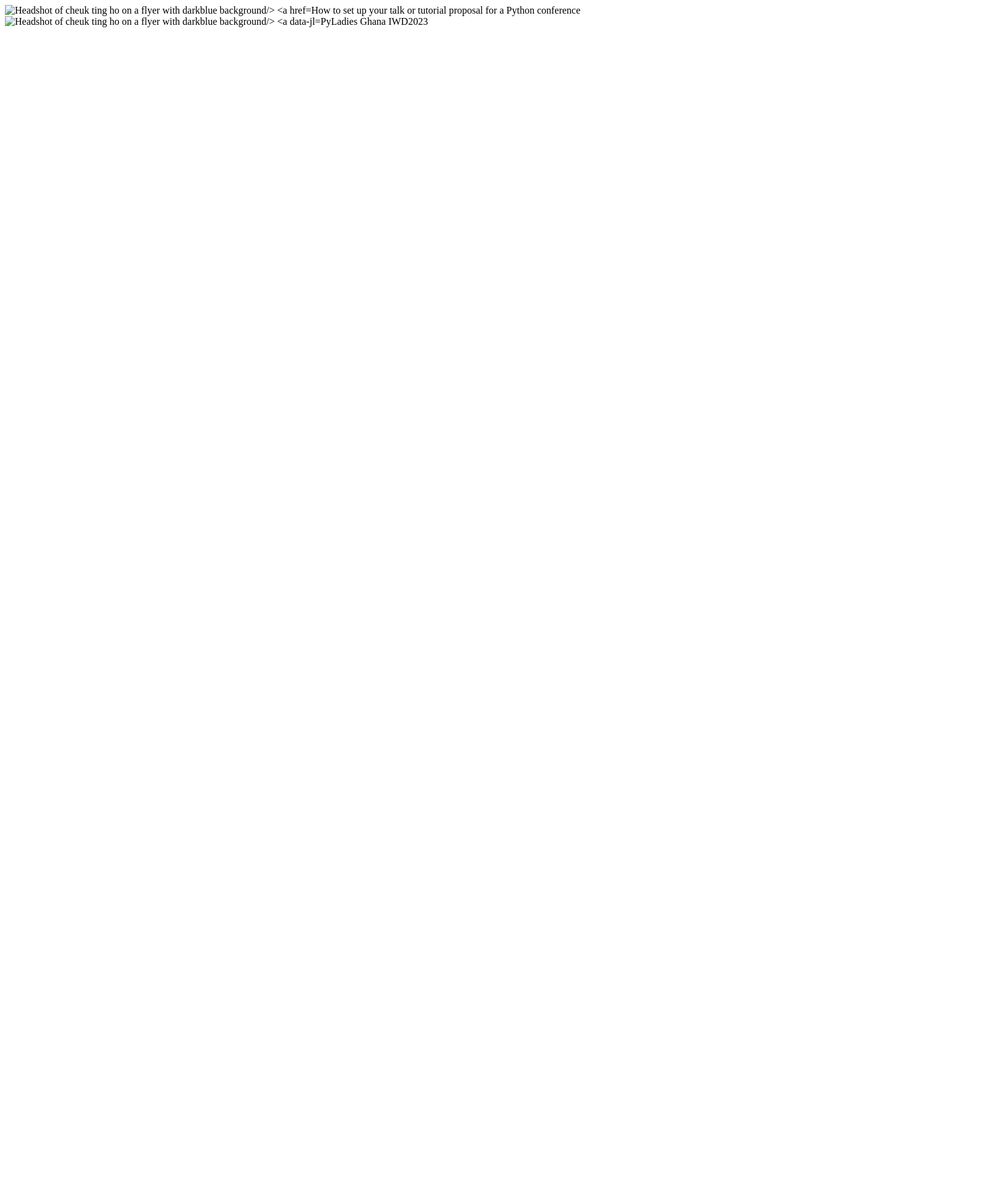
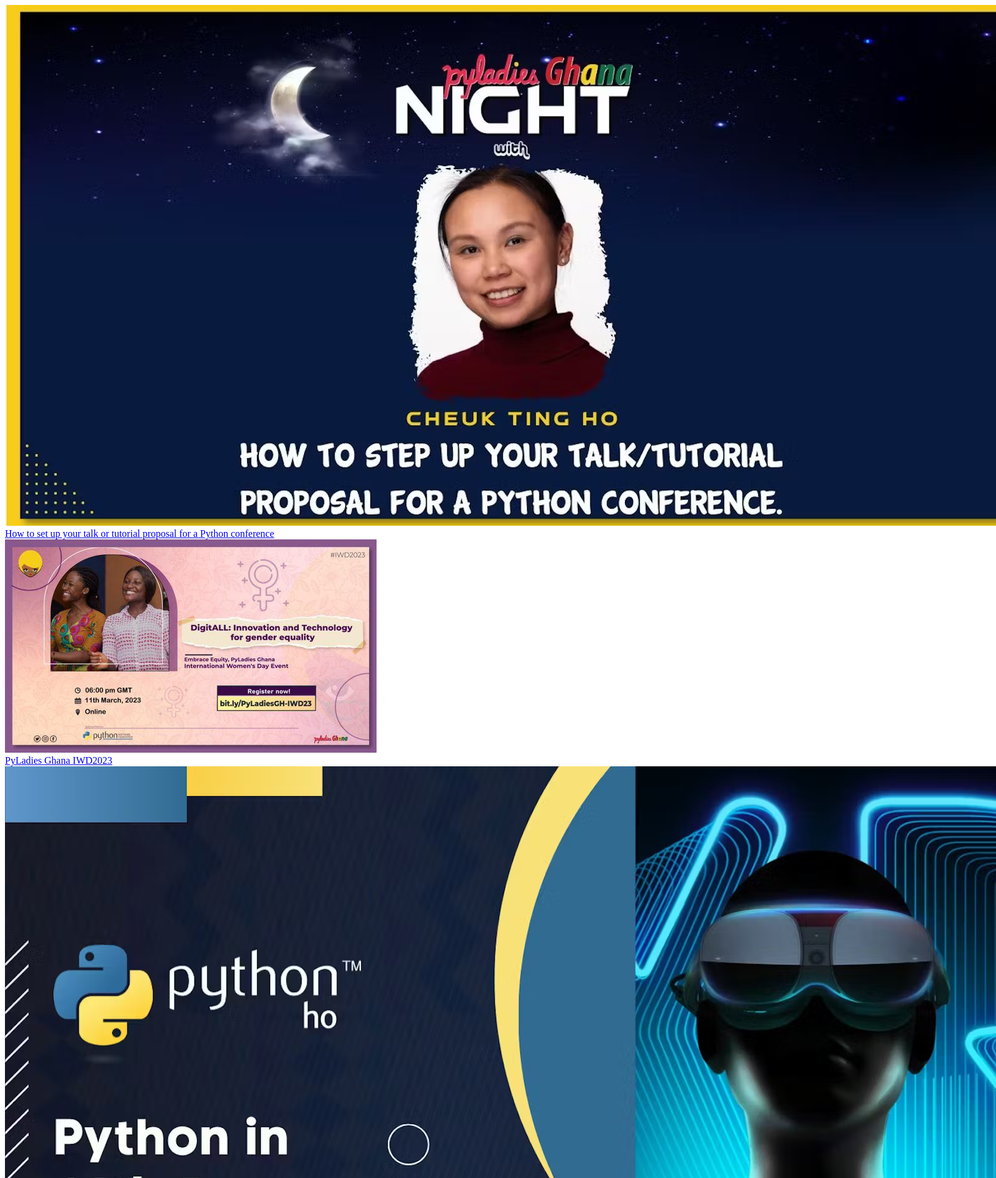
Before and after one commit to Fatima-Bint/PyladiesBlog, a plain HTML site: page index.html in a window 1280 px wide. Shown: the top 1900 px of the page at 62% size, 1608 px wide, since content can reach past the window. Before the commit the page ends 800 px from the top, so only its background shows below. Drawn offline with Linux system fonts and the light colour scheme.

Commit message:
added html content
Signed-off-by: Akintola Rahmat <akintolarahmah@gmail.com>

```diff
--- a/index.html
+++ b/index.html
@@ -8,13 +8,29 @@
 <body>
     <main>
         <div>
-            <img src="images/cheuk.jpg" alt="Headshot of cheuk ting ho on a flyer with darkblue background/>
-            <a href="https://blog.pythonghana.org/how-to-set-up-your-talk-or-tutorial-proposal-for-a-python-conference">How to set up your talk or tutorial proposal for a Python conference</a>
+            <div>
+                <img src="images/cheukt.avif" alt="Headshot of cheuk ting ho on a flyer with darkblue background" />
+            </div>
+            <a href="https://blog.pythonghana.org/how-to-set-up-your-talk-or-tutorial-proposal-for-a-python-conference"> How to set up your talk or tutorial proposal for a Python conference </a>
         </div>
 
         <div>
-            <img src="images/cheuk.jpg" alt="Headshot of cheuk ting ho on a flyer with darkblue background/>
+            <div>
+                <img src="images/IWD.jpg" alt="a flyer for international women day 2023" />
+            </div>
             <a href="https://blog.pythonghana.org/pyladies-ghana-iwd2023">PyLadies Ghana IWD2023</a>
+        </div>
+        <div>
+            <div>
+                <img src="images/ar-vr.avif" alt="a flyer for Ar Vr with python" />
+            </div>
+            <a href="https://blog.pythonghana.org/python-in-arvr-development-workshop-0823">Python in AR/VR Development - workshop</a>
+        </div>
+        <div>
+            <div>
+                <img src="images/lily.avif" alt="Headshot of Lily on a flyer with darkblue background" />
+            </div>
+            <a href="https://blog.pythonghana.org/how-to-start-a-podcast">How To Start A Podcast</a>
         </div>
     </main>
 
```
Also changed, not shown: images/IWD.jpg (added), images/ar-vr.avif (added), images/cheuk.jpg (deleted), images/cheukt.avif (added), images/lily.avif (added).
